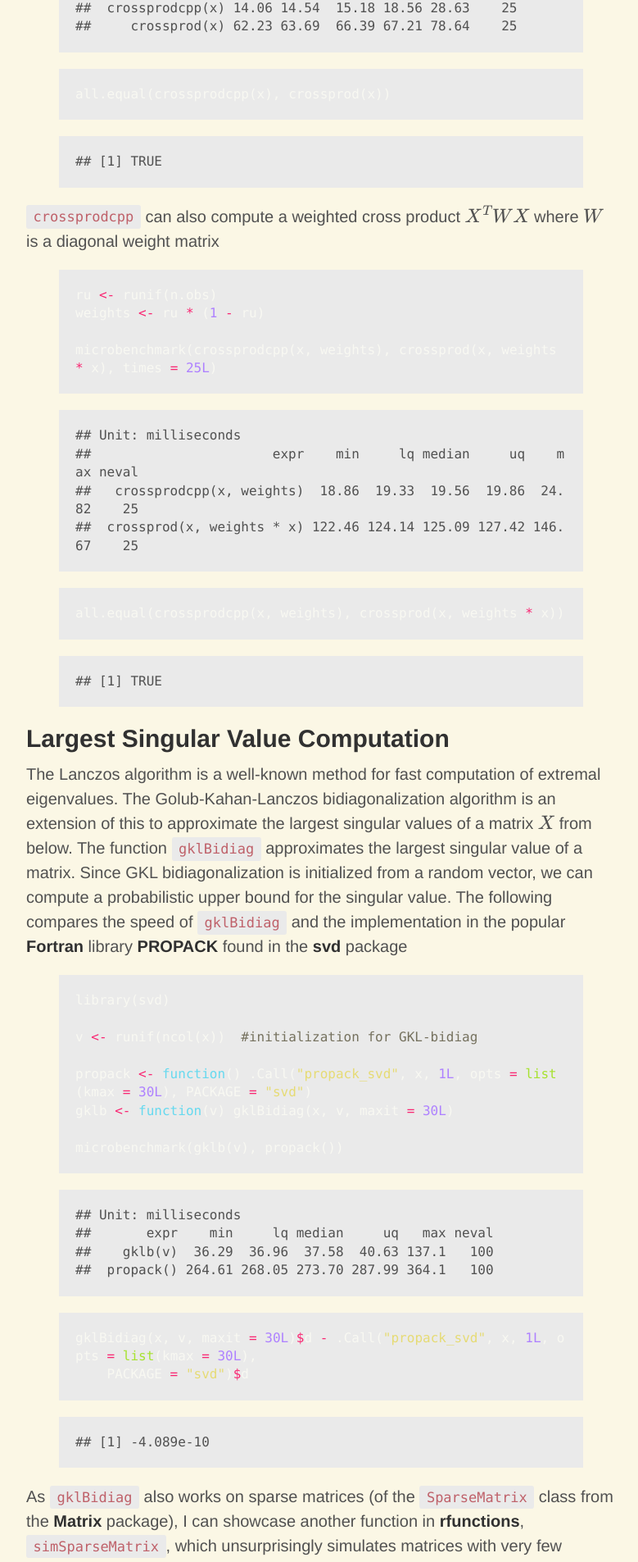
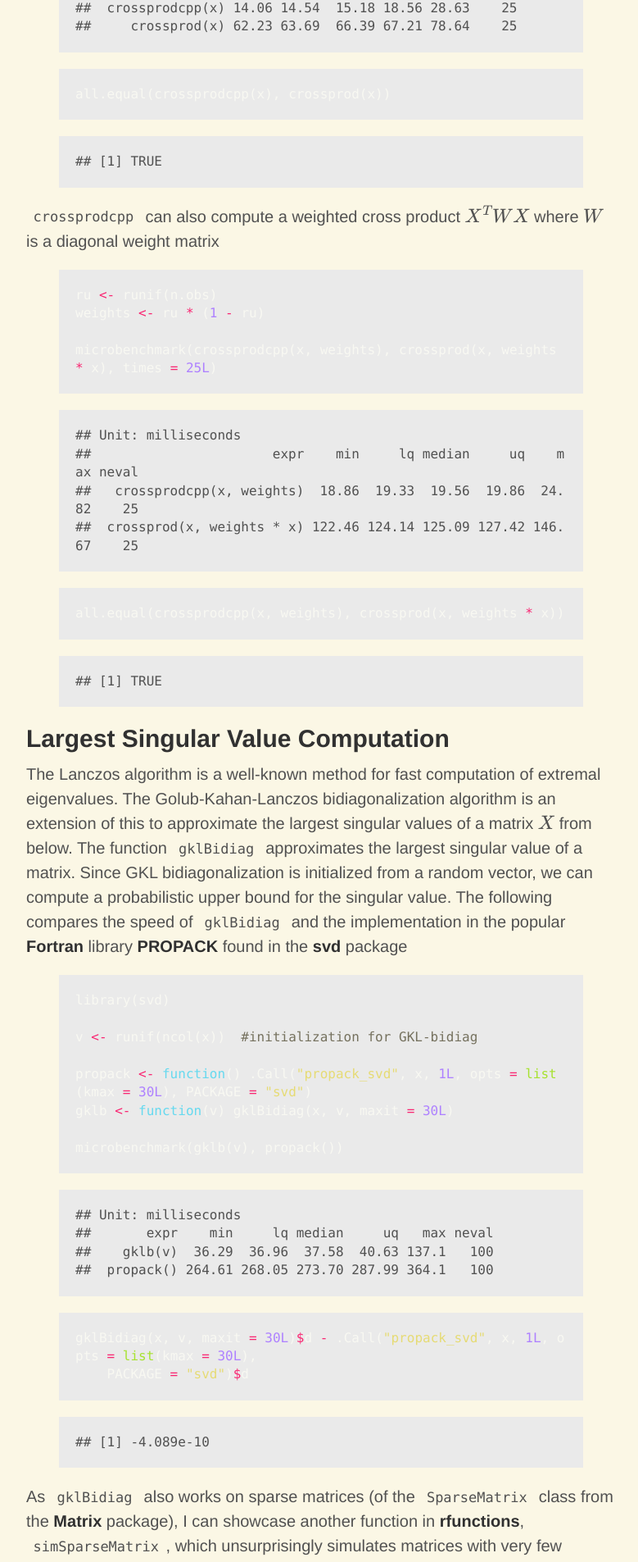
Before and after one commit to jaredhuling/jaredhuling.github.io, a Jekyll site: the page built from index.html, in a window 1280 px wide. Shown: the part 1216-3121 px from the top of the page at 82% size, without its empty margins (248-1027 px from the left). Built offline with Jekyll 4.4.1, drawn with Linux system fonts in a browser that asks for light colours; Markdown is read by kramdown in place of the engine named in the settings; formulas are drawn with MathJax 3; the list of posts is cut into pages by our own code.

Commit message:
poole code color rem

```diff
--- a/public/css/poole.css
+++ b/public/css/poole.css
@@ -152,8 +152,8 @@ pre {
 code {
   padding: .25em .5em;
   font-size: 85%;
-  color: #bf616a;
-  background-color: #eaeaea;
+  /*color: #bf616a;
+  background-color: #eaeaea;*/
   border-radius: 3px;
 }
 pre {
```
